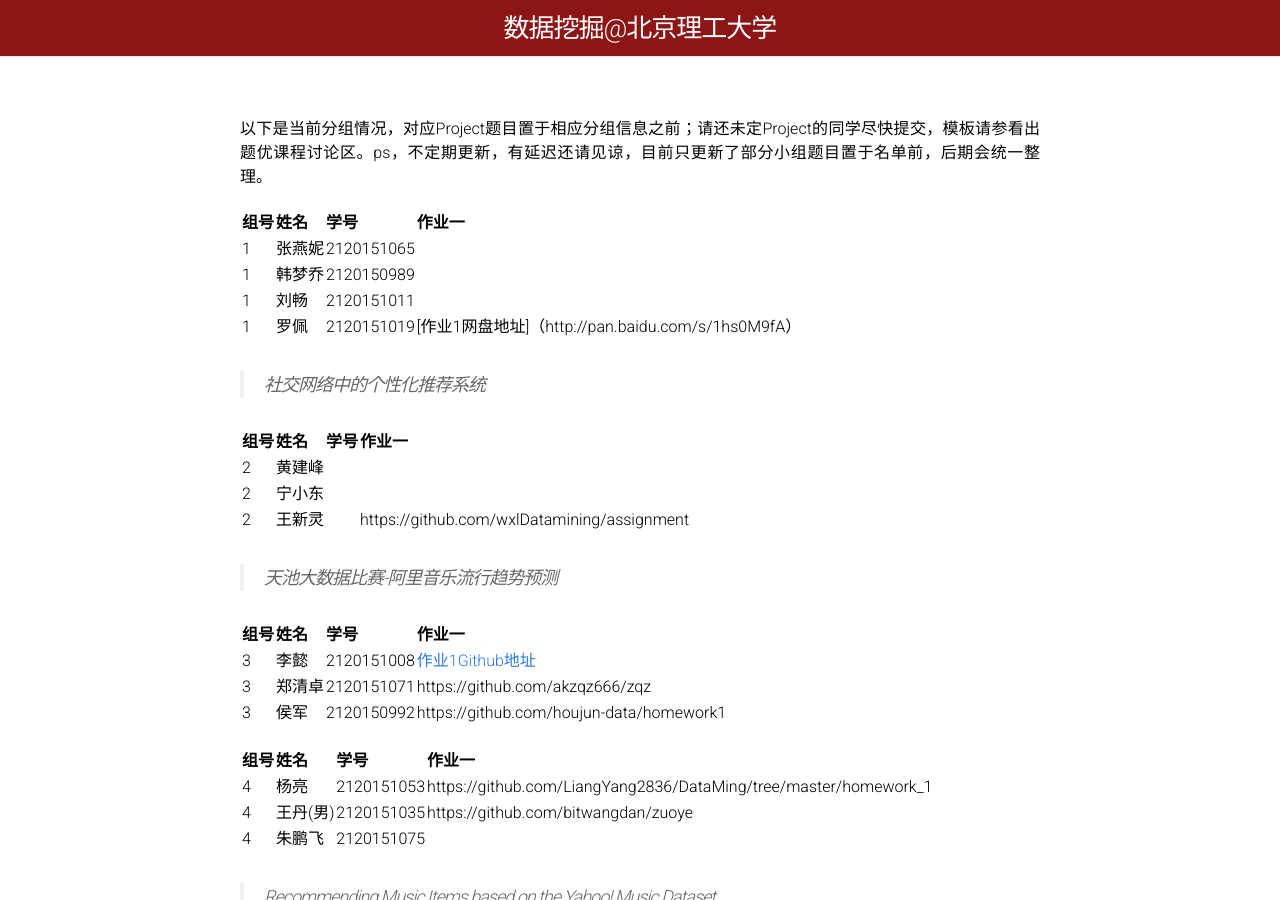
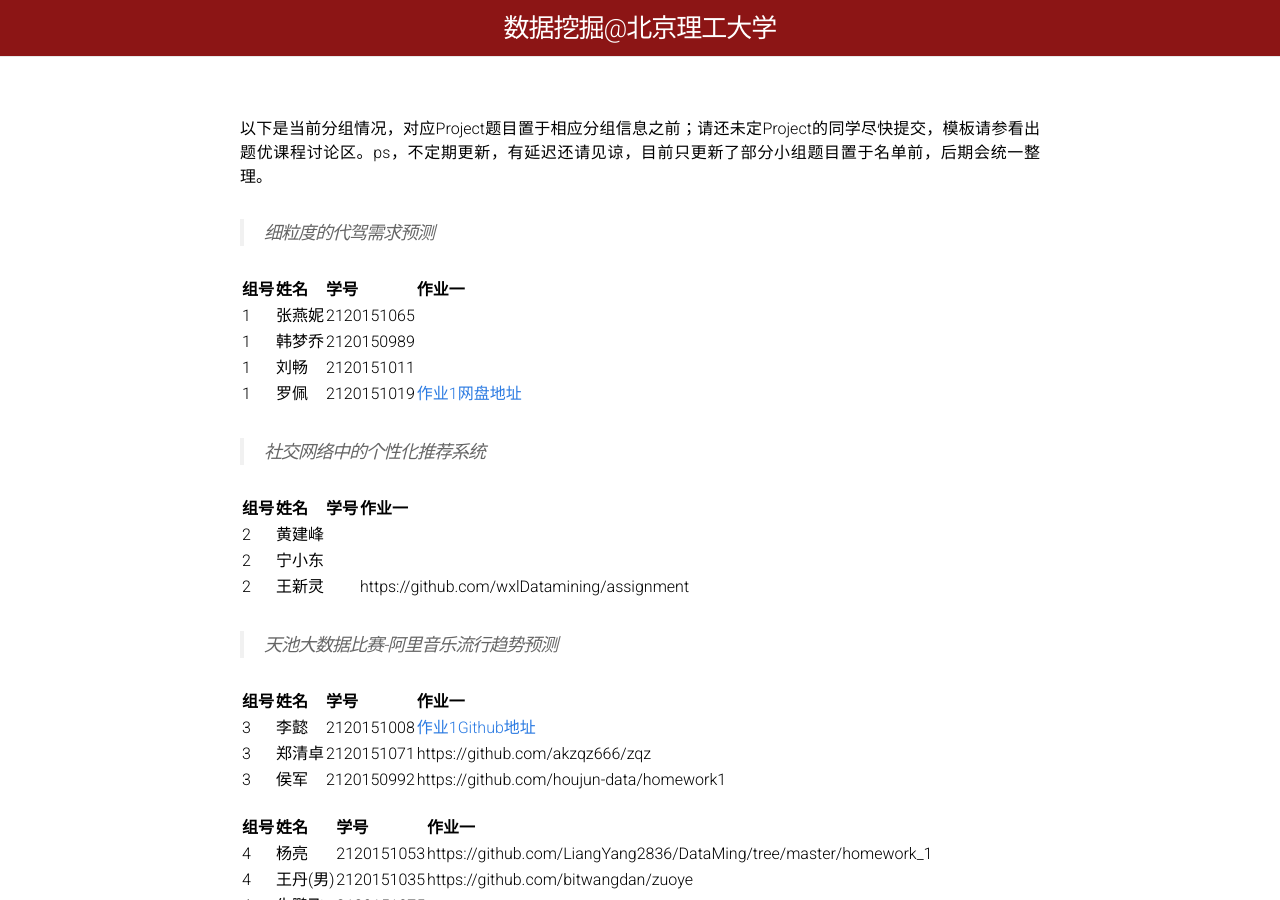
Before and after one commit to BITDM/bitdm.github.io, a Jekyll site: the page built from 2016/groups.md, in a window 1280 px wide and 900 px high. Built offline with Jekyll 4.4.1, drawn with Linux system fonts in a browser that asks for light colours.

Commit message:
add 罗佩的第一个homework链接和第一组project题目

```diff
--- a/2016/groups.md
+++ b/2016/groups.md
@@ -6,12 +6,14 @@ permalink: /2016/groups/
 
 以下是当前分组情况，对应Project题目置于相应分组信息之前；请还未定Project的同学尽快提交，模板请参看出题优课程讨论区。ps，不定期更新，有延迟还请见谅，目前只更新了部分小组题目置于名单前，后期会统一整理。
 
+> 细粒度的代驾需求预测
+
 |组号|姓名|学号|作业一|
 |:-------------|:-------------|:-----|:-----|
 |1|张燕妮|2120151065|
 |1|韩梦乔|2120150989|
 |1|刘畅|2120151011|
-|1|罗佩|2120151019|[作业1网盘地址]（http://pan.baidu.com/s/1hs0M9fA）
+|1|罗佩|2120151019|[作业1网盘地址](http://pan.baidu.com/s/1hs0M9fA)
 
 > 社交网络中的个性化推荐系统
 
```
